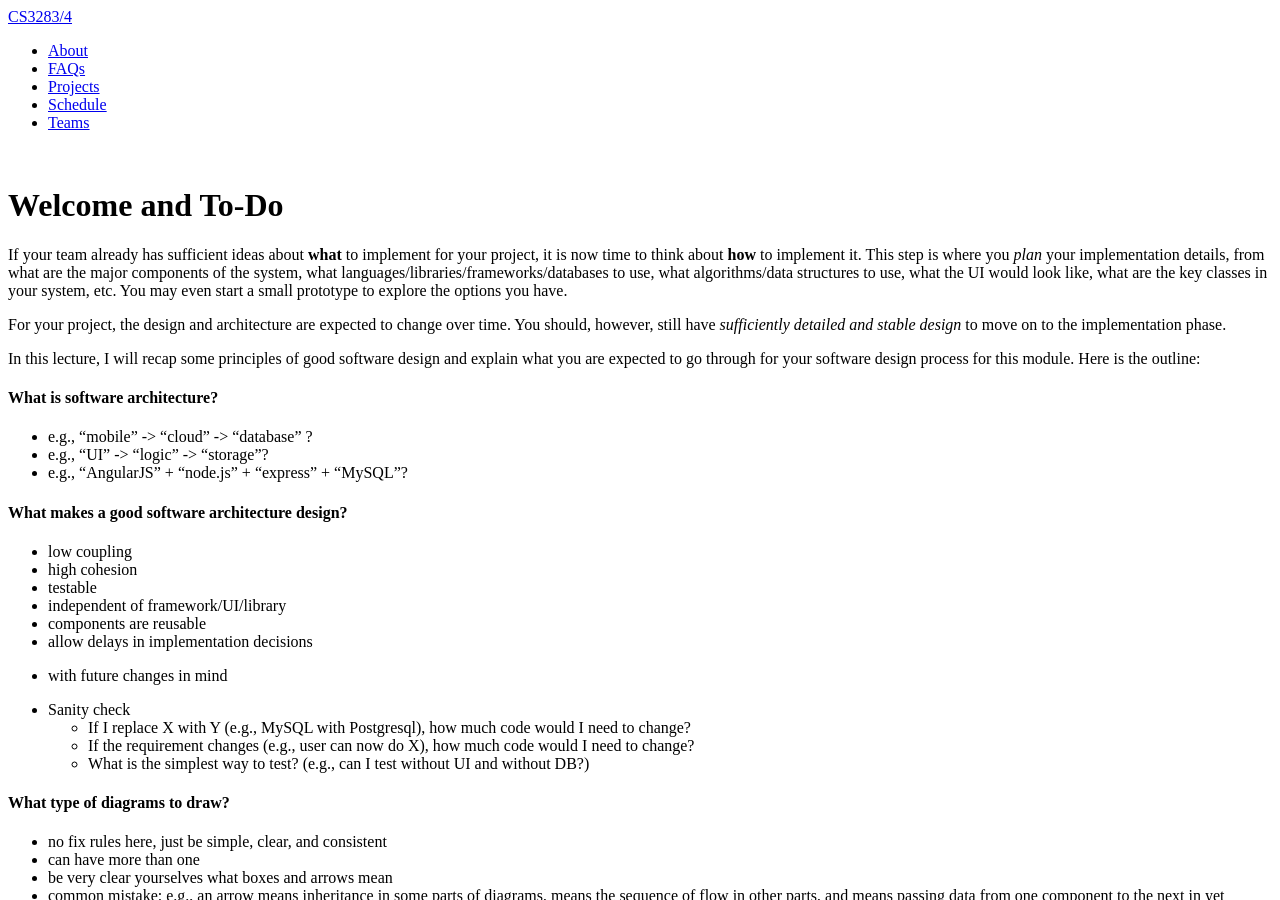
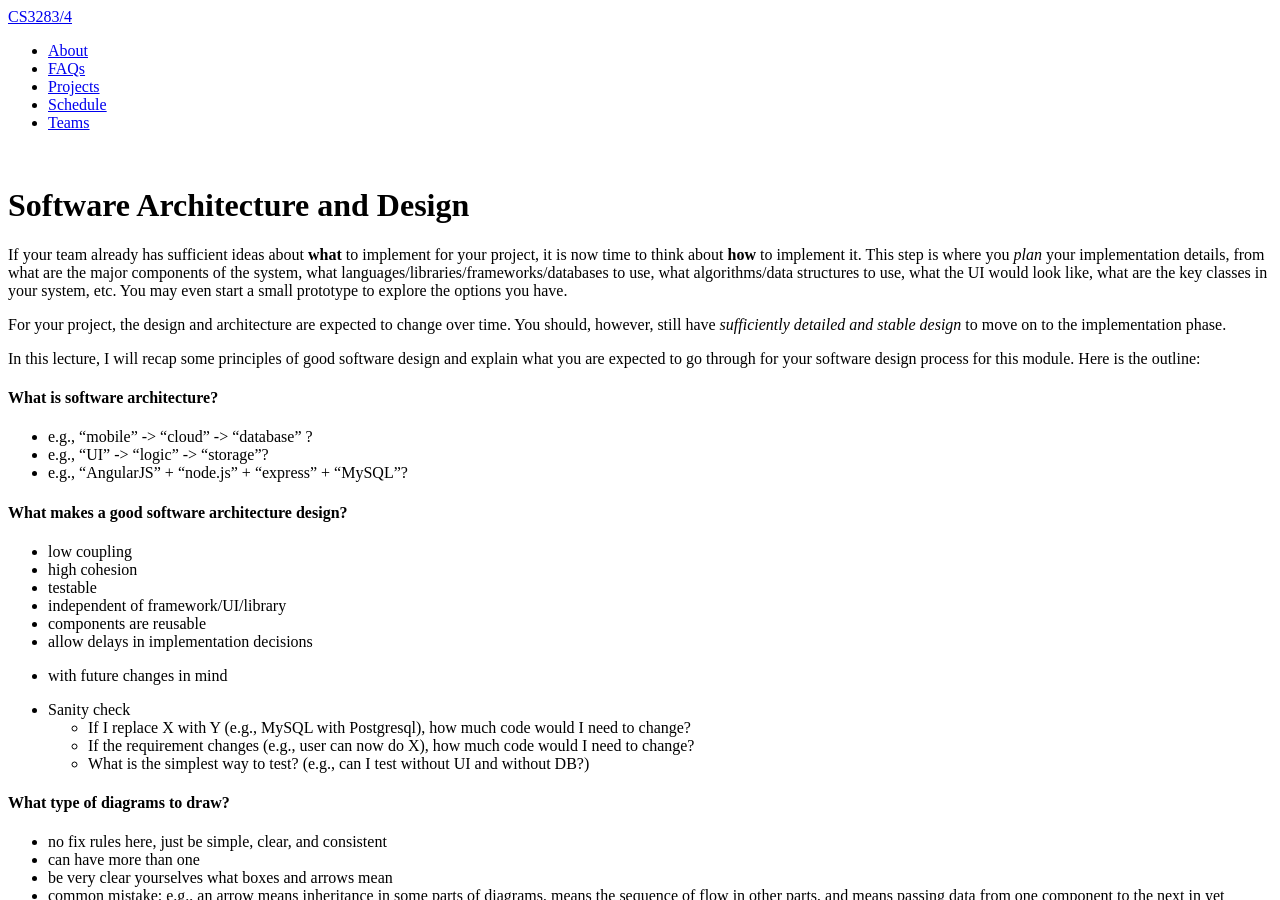
Before and after one commit to nus-mtp/1516, a Jekyll site: the page built from _posts/2015-09-03-software-architecture.md, in a window 1280 px wide and 900 px high. Built offline with Jekyll 4.4.1, drawn with Linux system fonts in a browser that asks for light colours; Markdown is read by kramdown in place of the engine named in the settings; some of the changed text lies outside the part shown.

Commit message:
Fixed title and date

```diff
--- a/_posts/2015-09-03-software-architecture.md
+++ b/_posts/2015-09-03-software-architecture.md
@@ -1,8 +1,8 @@
 ---
 layout: post
-title: Welcome and To-Do
+title: Software Architecture and Design
 tag: lecture
-date: 2015-08-13 15:43:00
+date: 2015-09-03 13:09:42
 ---
 
 If your team already has sufficient ideas about __what__ to implement for your project, it is now time to think about __how__ to implement it.  This step is where you _plan_ your implementation details, from what are the major components of the system, what languages/libraries/frameworks/databases to use, what algorithms/data structures to use, what the UI would look like, what are the key classes in your system, etc.  You may even start a small prototype to explore the options you have.
```
